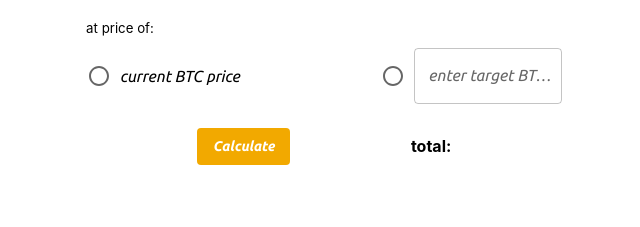
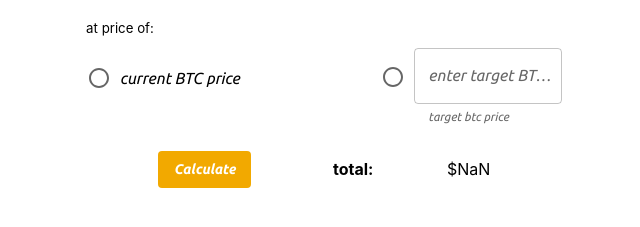
Before and after one commit to forrestmorrison/bitcoin-budget, a React (Create React App) app: page / in a window 1280 px wide. Shown: the part 493-720 px from the top of the page, without its empty margins (320-960 px from the left). Built offline with nearby package versions, Linux system fonts and the light colour scheme; no server answers.

Commit message:
added calculateTotal function starter code, displaying total no errors

```diff
--- a/src/App.js
+++ b/src/App.js
@@ -37,8 +37,7 @@ function App() {
   const [frequency, setFrequency] = useState("")
   const [timeAmt, setTimeAmt] = useState("")
   const [timePeriod, setTimePeriod] = useState("")
-  const [price, setPrice] = useState(0)
-  const [total, setTotal] = useState(0)
+  const [price, setPrice] = useState("")
 
   const currentPrice = coin[0]
 
@@ -111,16 +110,32 @@ function App() {
       setTimePeriod(e.target.value)
   }
 
+  const onPriceChange = (e) => {
+    setPrice(e.target.value)
+}
+
+  const currAmtNum = parseInt(currencyAmt)
+  const timeAmtNum = parseInt(timeAmt)
+  const priceNum = parseInt(price)
+
+  const calculateTotal = () => {
+    return currAmtNum * timeAmtNum * priceNum
+  }
+
+  console.log(calculateTotal())
+
+  const total = calculateTotal()
+
   const url = "https://api.coingecko.com/api/v3/coins/markets?vs_currency=usd&ids=bitcoin&order=market_cap_desc&per_page=1&page=1&sparkline=false&locale=en&precision=2"
 
-  useEffect(() => {
-    axios.get(url).then((response) => {
-      setCoin(response.data)
-      console.log(response.data[0])
-    }).catch((error) => {
-      console.log(error)
-    })
-  }, [])
+  // useEffect(() => {
+  //   axios.get(url).then((response) => {
+  //     setCoin(response.data)
+  //     console.log(response.data[0])
+  //   }).catch((error) => {
+  //     console.log(error)
+  //   })
+  // }, [])
 
   return (
     <ThemeProvider theme={theme}>
@@ -270,13 +285,18 @@ function App() {
                   control={<Radio />}
                   label={"current BTC price"}
                   sx={{
-                      m: 0.2
+                      m: 0.2,
+                      mb: "20px"
                   }}
                 />
                 <FormControlLabel
-                  value="target-btc-price"
-                  control={<Radio />}
-                  label={<TextField label="enter target BTC price" />}
+                  control={<Radio sx={{ mb: "20px" }} />}
+                  label={<TextField
+                            label="enter target BTC price"
+                            helperText="target btc price"
+                            onChange={onPriceChange}
+                            value={price}
+                        />}
                   sx={{
                       m: 0.2,
                       width: {
@@ -308,6 +328,7 @@ function App() {
               Calculate
             </Button>
             <h4>total:</h4>
+            <p>${total}</p>
           </div>
         </div>
       </div>
```
